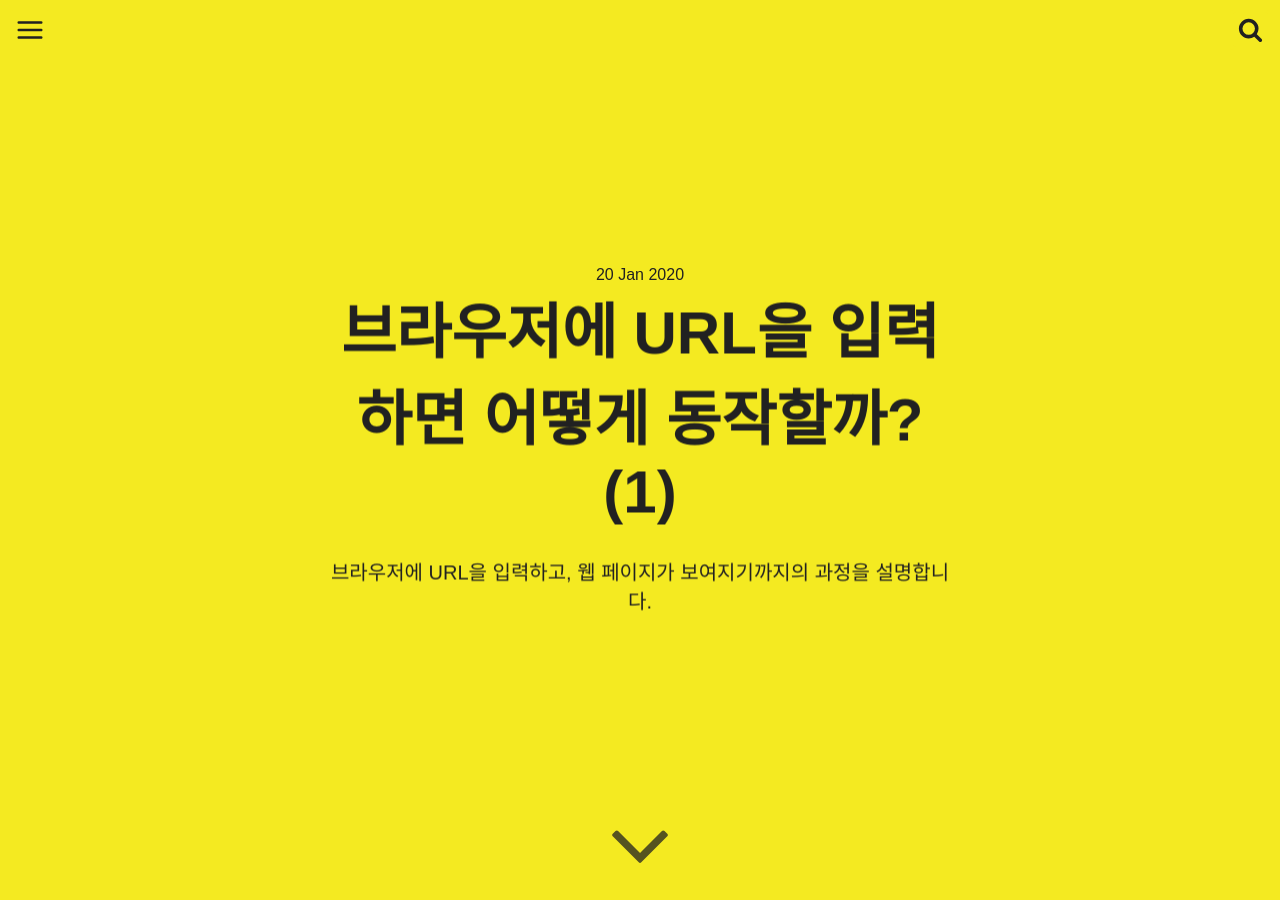
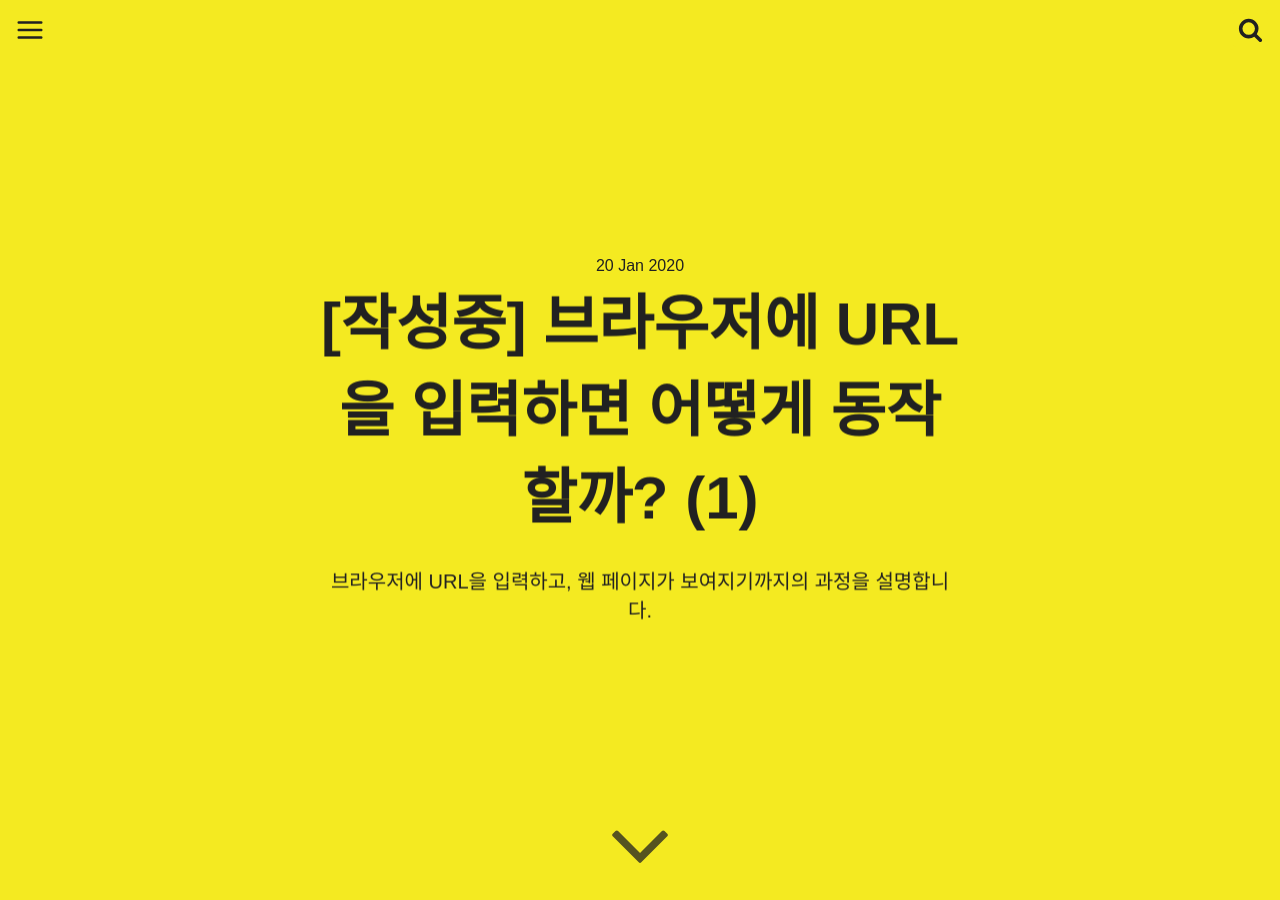
Before and after one commit to hyojaekim/hyojaekim.github.io, a Jekyll site: the page built from _posts/2020-01-20-브라우저에_URL을_입력하면_어떻게_동작할까?(1).md, in a window 1280 px wide and 900 px high. Built offline with Jekyll 4.4.1, drawn with Linux system fonts in a browser that asks for light colours; comment, search, counter and statistics services are not loaded.

Commit message:
feat: 브라우저에 URL을 입력하면 어떻게 동작할까?(1) - 작성중

```diff
--- a/_posts/2020-01-20-네트워크-원리(1).md
+++ b/_posts/2020-01-20-브라우저에_URL을_입력하면_어떻게_동작할까?(1).md
@@ -1,6 +1,6 @@
 ---
 layout: post
-title: "브라우저에 URL을 입력하면 어떻게 동작할까? (1)"
+title: "[작성중] 브라우저에 URL을 입력하면 어떻게 동작할까? (1)"
 date: 2020-01-20 03:21:35
 image: '/assets/img/'
 description: '브라우저에 URL을 입력하고, 웹 페이지가 보여지기까지의 과정을 설명합니다.'
```
